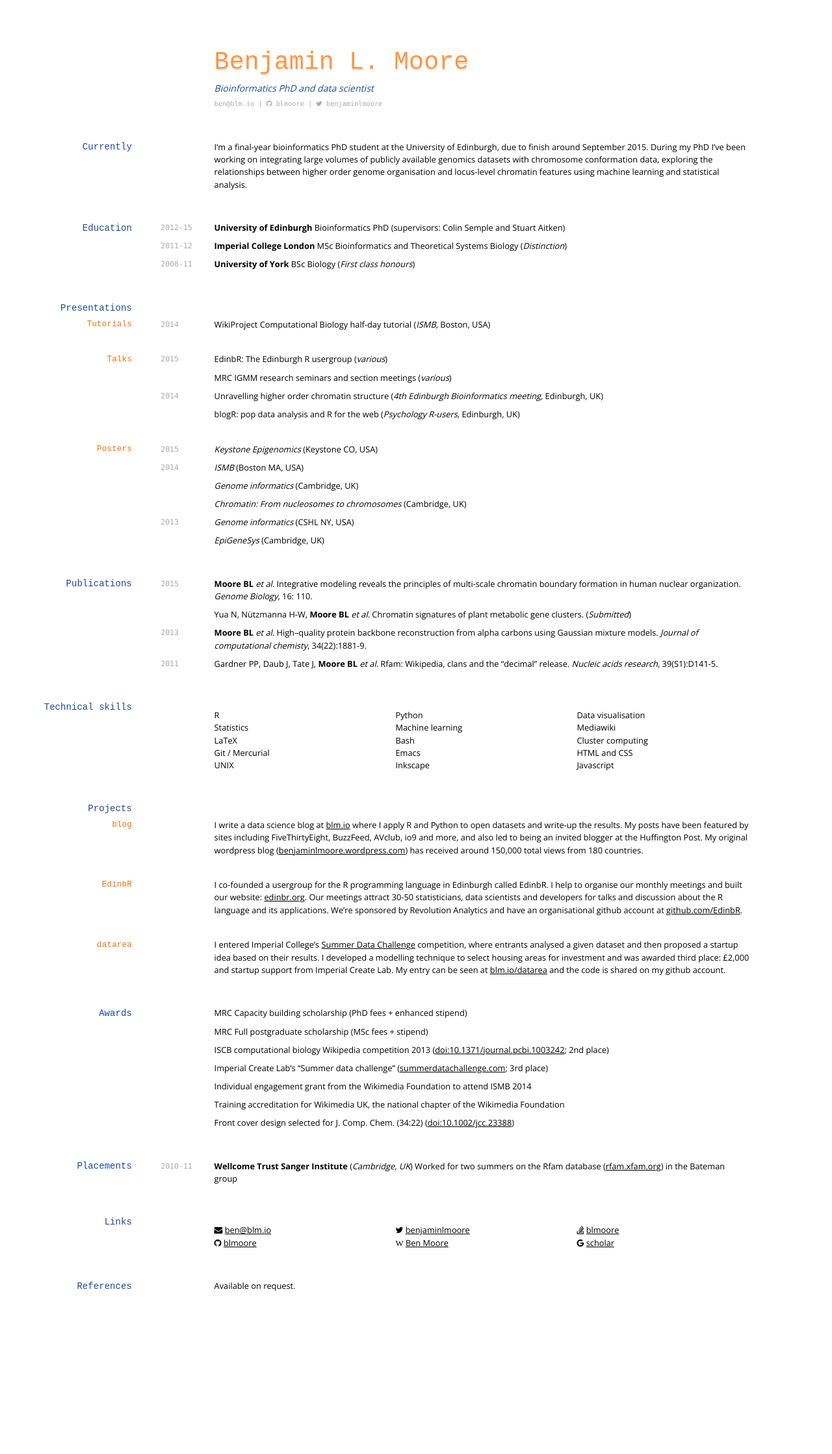
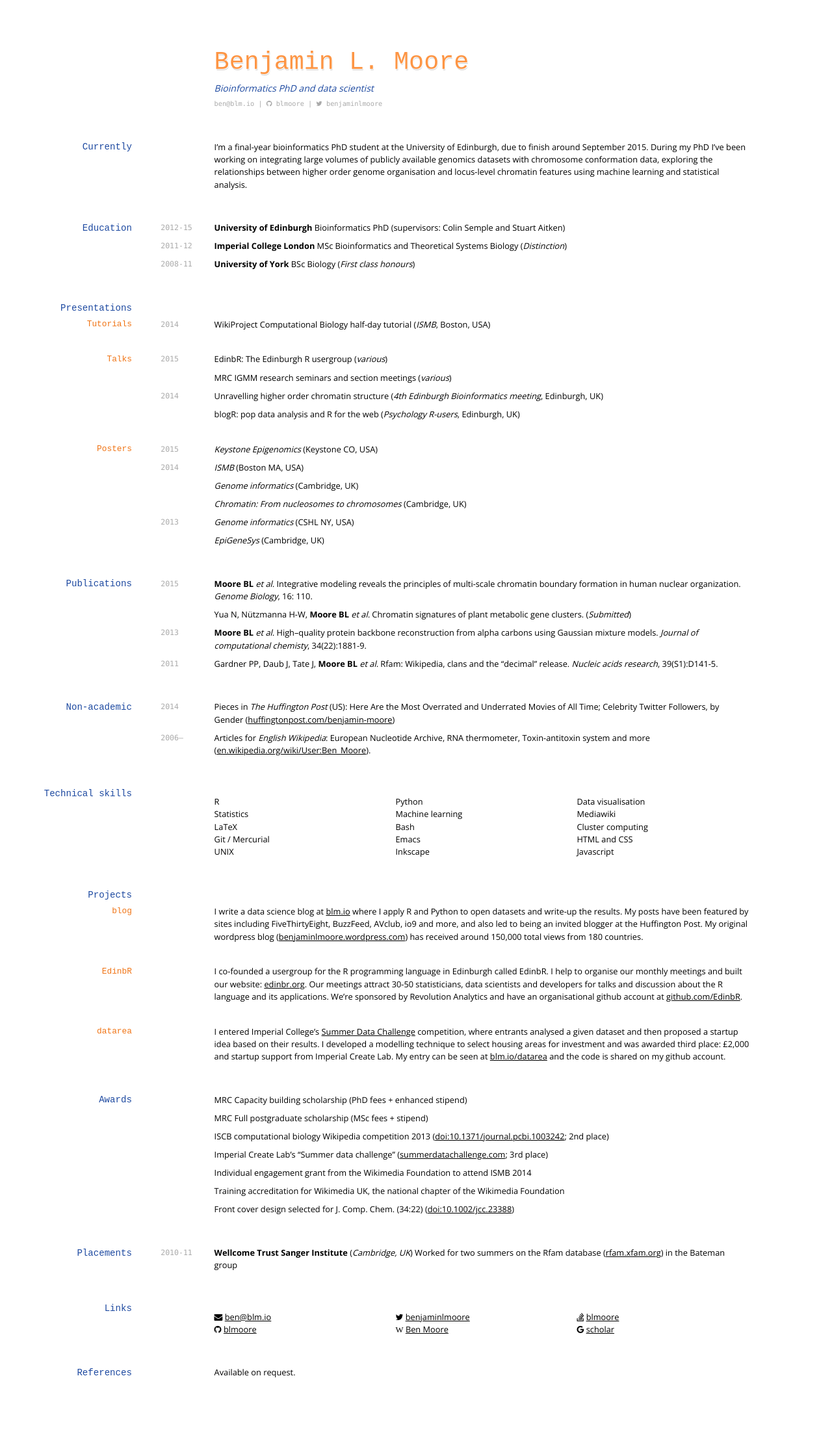
Before and after one commit to blmoore/md-cv, a Jekyll site: the page built from index.md, in a window 1280 px wide. Shown: the whole page at 65% size. Built offline with Jekyll 4.4.1, drawn with Linux system fonts in a browser that asks for light colours; nearby versions of some CDN libraries; some web fonts are replaced; before the commit the page ends 2104 px from its top, so only the background shows below that.

Commit message:
add non-ac

```diff
--- a/index.md
+++ b/index.md
@@ -83,6 +83,12 @@ __Moore BL__ _et al._ High–quality protein backbone reconstruction from alpha
 `2011`
 Gardner PP, Daub J, Tate J, __Moore BL__ _et al._ Rfam: Wikipedia, clans and the “decimal” release. _Nucleic acids research_, 39(S1):D141-5.
 
+## Non-academic
+
+`2014` Pieces in _The Huffington Post_ (US): Here Are the Most Overrated and Underrated Movies of All Time; Celebrity Twitter Followers, by Gender ([huffingtonpost.com/benjamin-moore](http://www.huffingtonpost.com/benjamin-moore/))
+
+`2006–` Articles for _English Wikipedia_: European Nucleotide Archive, RNA thermometer, Toxin-antitoxin system and more ([en.wikipedia.org/wiki/User:Ben_Moore](https://en.wikipedia.org/wiki/User:Ben_Moore)).
+
 ## Technical skills
 
 * R
--- a/media/cv-print.css
+++ b/media/cv-print.css
@@ -188,7 +188,12 @@ strong {
 	visibility: hidden;
 }
 
-#technical-skills {
+
+#non-academic {
+	page-break-before: always;
+}
+
+#placements{
 	page-break-before: always;
 }
 
```
Also changed, not shown: 5 other files.
